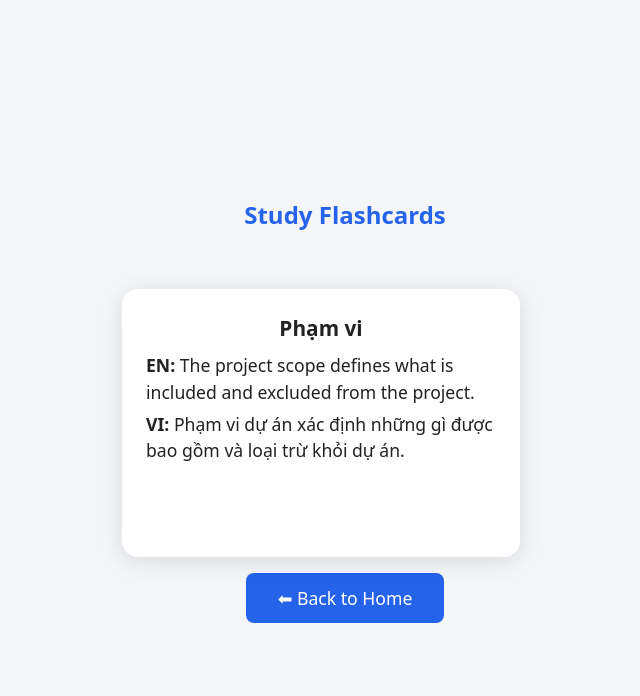
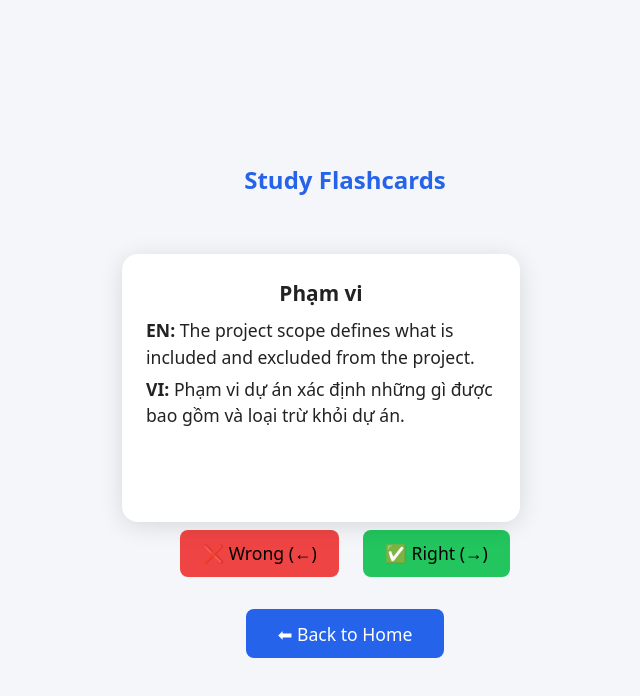
Before and after one commit to Thangvo562/PMP_flashcards, a React (Vite) app: page /study in a window 1280 px wide. Both pictures are taken after a click on the element 640 px from the left and 399 px from the top of the page. Shown: the top 696 px of the page, without its empty margins (295-935 px from the left). Built offline with nearby package versions, Linux system fonts and the light colour scheme.

Commit message:
Update flashcard shortcuts:  for Wrong,  for Right; swap button positions; add code comments

```diff
--- a/src/components/Flashcard.tsx
+++ b/src/components/Flashcard.tsx
@@ -1,8 +1,14 @@
-import React, { useState } from 'react';
+import React, { useState, useEffect, useCallback } from 'react';
 import type { Flashcard as FlashcardType } from '../data/flashcards';
 
+/**
+ * FlashcardProps interface
+ * @property card - The flashcard data to display
+ * @property onAnswer - Callback when user marks right/wrong
+ */
 interface FlashcardProps {
   card: FlashcardType;
+  onAnswer?: (result: 'right' | 'wrong', cardId: string) => void;
 }
 
 const cardStyle: React.CSSProperties = {
@@ -52,11 +58,55 @@ const backStyle: React.CSSProperties = {
   justifyContent: 'flex-start',
 };
 
-const Flashcard: React.FC<FlashcardProps> = ({ card }) => {
+/**
+ * Flashcard component
+ * Handles flipping, keyboard shortcuts, and answer actions.
+ */
+const Flashcard: React.FC<FlashcardProps> = ({ card, onAnswer }) => {
   const [flipped, setFlipped] = useState(false);
+  const [answered, setAnswered] = useState<null | 'right' | 'wrong'>(null);
+
+  /**
+   * Keyboard shortcuts for right/wrong after flip
+   * ← (left arrow): Mark as Wrong
+   * → (right arrow): Mark as Right
+   */
+  const handleKeyDown = useCallback((e: KeyboardEvent) => {
+    if (!flipped || answered) return;
+    if (e.key === 'ArrowLeft') { // Now Left means Wrong
+      setAnswered('wrong');
+      onAnswer && onAnswer('wrong', card.id);
+    } else if (e.key === 'ArrowRight') { // Now Right means Right
+      setAnswered('right');
+      onAnswer && onAnswer('right', card.id);
+    }
+  }, [flipped, answered, onAnswer, card.id]);
+
+  // Attach/detach keyboard event listener when needed
+  useEffect(() => {
+    if (flipped && !answered) {
+      window.addEventListener('keydown', handleKeyDown);
+      return () => window.removeEventListener('keydown', handleKeyDown);
+    }
+  }, [flipped, answered, handleKeyDown]);
+
+  // Flip the card on click (only once)
+  const handleFlip = () => {
+    if (!flipped) {
+      setFlipped(true);
+    }
+  };
+
+  // Handle answer button click
+  const handleAnswer = (result: 'right' | 'wrong') => {
+    setAnswered(result);
+    onAnswer && onAnswer(result, card.id);
+  };
 
   return (
-    <div style={cardStyle} onClick={() => setFlipped(f => !f)}>
+    <>
+      {/* Card UI with flip animation */}
+      <div style={cardStyle} onClick={handleFlip} tabIndex={0}>
         <div style={innerStyle(flipped)}>
           <div style={frontStyle} data-testid="card-front">
             {card.term}
@@ -65,9 +115,27 @@ const Flashcard: React.FC<FlashcardProps> = ({ card }) => {
             <div style={{ fontWeight: 700, fontSize: '1.3rem', marginBottom: 8 }}>{card.translation}</div>
             <div style={{ marginBottom: 6 }}><b>EN:</b> {card.exampleEn}</div>
             <div><b>VI:</b> {card.exampleVi}</div>
+            {/* Feedback after answer */}
+            {answered && (
+              <div style={{ marginTop: 16, fontWeight: 600, color: answered === 'right' ? '#22c55e' : '#ef4444' }}>
+                {answered === 'right' ? 'Marked as Right!' : 'Marked as Wrong!'}
+              </div>
+            )}
           </div>
         </div>
       </div>
+      {/* Show buttons only after flip and if not answered, outside the card */}
+      {flipped && !answered && (
+        <div style={{ marginTop: 24, display: 'flex', gap: 24, justifyContent: 'center' }}>
+          <button style={{ background: '#ef4444', fontSize: '1.1rem' }} onClick={() => handleAnswer('wrong')}>
+            ❌ Wrong (←)
+          </button>
+          <button style={{ background: '#22c55e', fontSize: '1.1rem' }} onClick={() => handleAnswer('right')}>
+            ✅ Right (→)
+          </button>
+        </div>
+      )}
+    </>
   );
 };
 
```
Lines whose indentation alone changed are shown as unchanged.
